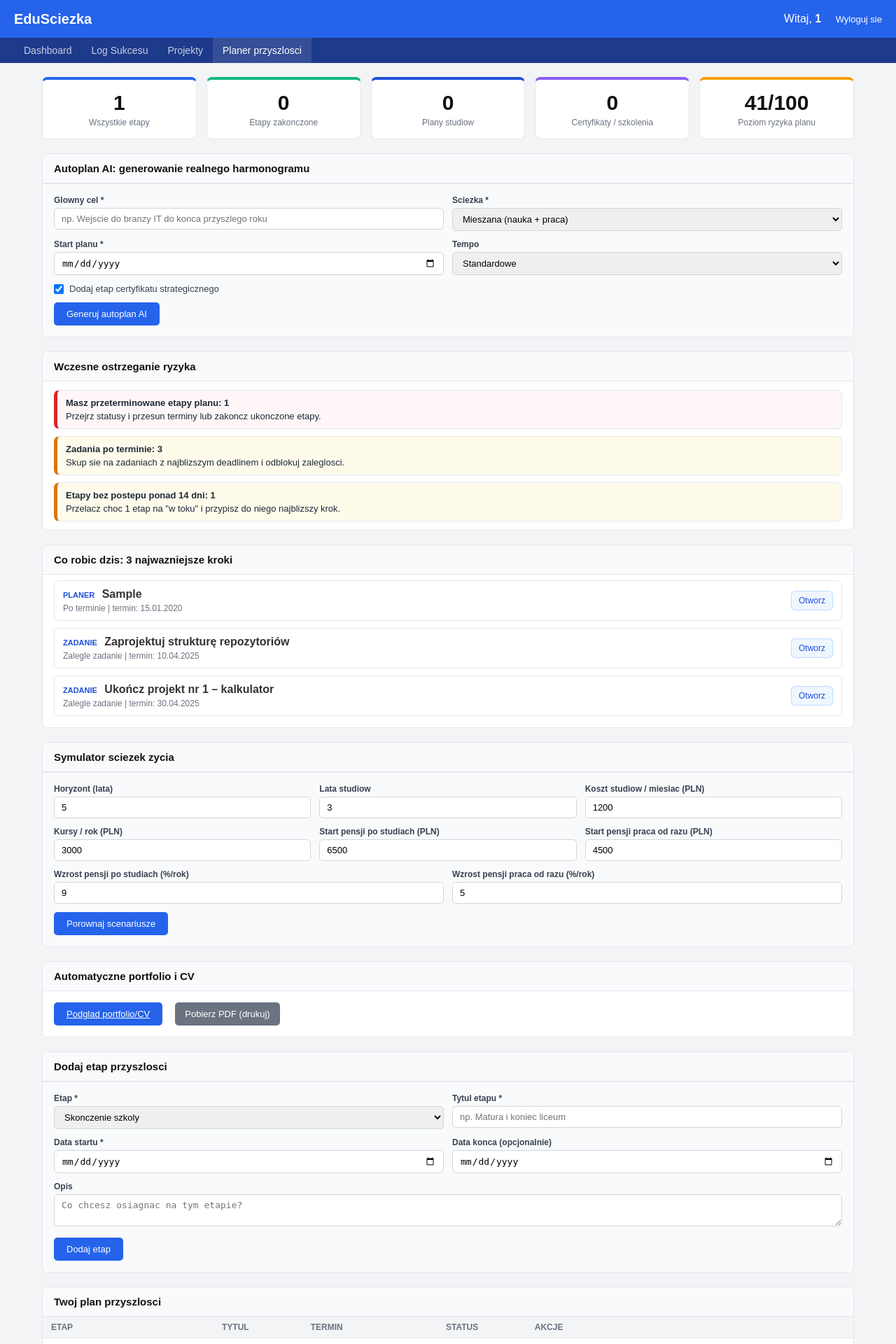
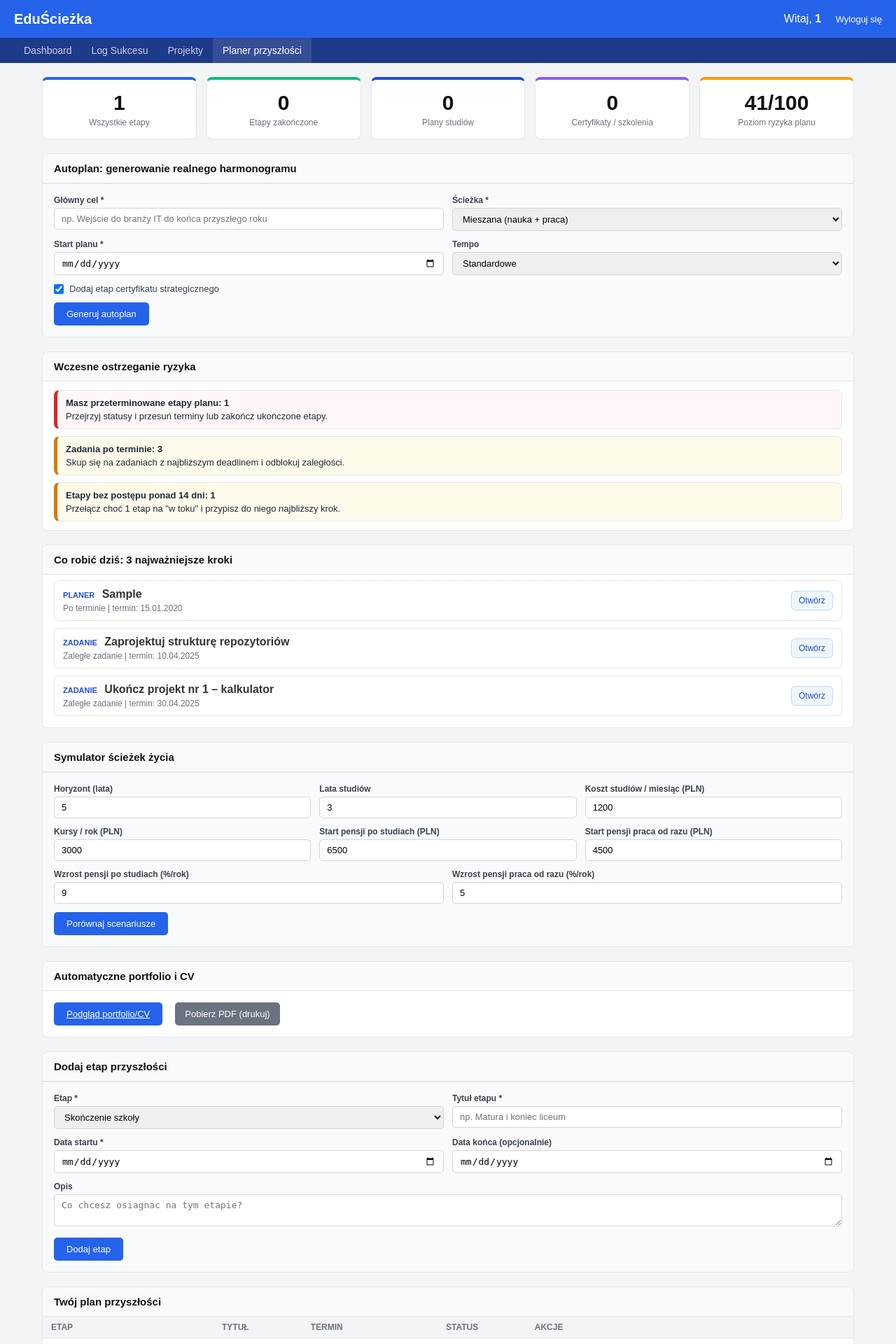
Before and after one commit to NikolosPl/EduSciezka, a PHP site: page /public/template/planer-przyszlosci.php in a window 1280 px wide. Shown: the top 1920 px of the page at 70% size. Run offline with PHP 8.4, Linux system fonts and the light colour scheme; the visitor is signed in with stand-in values (Sample User, id 1); data comes from the database, SQL or seed files in the repository; tables that the repository leaves empty hold one stand-in row (values such as "Sample post").

Commit message:
Dodanie polskich znaków do panelu klienta

```diff
--- a/public/template/planer-przyszlosci.php
+++ b/public/template/planer-przyszlosci.php
@@ -140,10 +140,10 @@ if (isset($_POST['generuj_autoplan'])) {
         }
 
         if ($dodane > 0) {
-            header('Location: planer-przyszlosci.php?msg=sukces:Autoplan wygenerowal ' . $dodane . ' etapow.');
+            header('Location: planer-przyszlosci.php?msg=sukces: Autoplan wygenerował ' . $dodane . ' etapów.');
             exit;
         }
-        $komunikat = 'blad:Nie udalo sie wygenerowac autoplanu.';
+        $komunikat = 'błąd: Nie udało się wygenerować autoplanu.';
     }
 }
 
@@ -225,15 +225,15 @@ if (isset($_POST['dodaj_plan']) || isset($_POST['zapisz_edycje'])) {
     $data_koniec = isset($_POST['data_koniec']) ? mysqli_real_escape_string($polaczenie, $_POST['data_koniec']) : '';
 
     if (!in_array($etap, $etapy_dozwolone, true)) {
-        $komunikat = 'blad:Wybrano niepoprawny etap.';
+        $komunikat = 'błąd: Wybrano niepoprawny etap.';
     } elseif ($tytul === '') {
-        $komunikat = 'blad:Wpisz tytul etapu.';
+        $komunikat = 'błąd: Wpisz tytuł etapu.';
     } elseif (!poprawna_data($data_start)) {
-        $komunikat = 'blad:Podaj poprawna date startu.';
+        $komunikat = 'błąd: Podaj poprawną datę startu.';
     } elseif ($data_koniec !== '' && !poprawna_data($data_koniec)) {
-        $komunikat = 'blad:Podaj poprawna date konca albo zostaw puste.';
+        $komunikat = 'błąd: Podaj poprawną datę końca albo zostaw puste.';
     } elseif ($data_koniec !== '' && $data_koniec < $data_start) {
-        $komunikat = 'blad:Data konca nie moze byc wczesniejsza niz start.';
+        $komunikat = 'błąd: Data końca nie może być wcześniej niż data startu.';
     } else {
         $dk_sql = $data_koniec !== '' ? "'" . $data_koniec . "'" : 'NULL';
 
@@ -244,20 +244,20 @@ if (isset($_POST['dodaj_plan']) || isset($_POST['zapisz_edycje'])) {
                     WHERE id = $pid AND uzytkownik_id = $uid";
 
             if (mysqli_query($polaczenie, $sql)) {
-                header('Location: planer-przyszlosci.php?msg=sukces:Etap zostal zaktualizowany.');
+                header('Location: planer-przyszlosci.php?msg=sukces: Etap został zaktualizowany.');
                 exit;
             } else {
-                $komunikat = 'blad:Nie udalo sie zapisac zmian.';
+                $komunikat = 'błąd: Nie udało się zapisać zmian.';
             }
         } else {
             $sql = "INSERT INTO planer_przyszlosci (uzytkownik_id, etap, tytul, opis, data_start, data_koniec)
                     VALUES ($uid, '$etap', '$tytul', '$opis', '$data_start', $dk_sql)";
 
             if (mysqli_query($polaczenie, $sql)) {
-                header('Location: planer-przyszlosci.php?msg=sukces:Etap zostal dodany.');
+                header('Location: planer-przyszlosci.php?msg=sukces: Etap został dodany.');
                 exit;
             } else {
-                $komunikat = 'blad:Nie udalo sie dodac etapu.';
+                $komunikat = 'błąd: Nie udało się dodać etapu.';
             }
         }
     }
@@ -269,7 +269,7 @@ if (isset($_GET['zmien_status']) && is_numeric($_GET['zmien_status']) && isset($
 
     if (in_array($status, $statusy_dozwolone, true)) {
         mysqli_query($polaczenie, "UPDATE planer_przyszlosci SET status = '$status' WHERE id = $id AND uzytkownik_id = $uid");
-        header('Location: planer-przyszlosci.php?msg=sukces:Status etapu zostal zmieniony.');
+        header('Location: planer-przyszlosci.php?msg=sukces: Status etapu został zmieniony.');
         exit;
     }
 }
@@ -277,7 +277,7 @@ if (isset($_GET['zmien_status']) && is_numeric($_GET['zmien_status']) && isset($
 if (isset($_GET['usun']) && is_numeric($_GET['usun'])) {
     $id = (int) $_GET['usun'];
     mysqli_query($polaczenie, "DELETE FROM planer_przyszlosci WHERE id = $id AND uzytkownik_id = $uid");
-    header('Location: planer-przyszlosci.php?msg=sukces:Etap zostal usuniety.');
+    header('Location: planer-przyszlosci.php?msg=sukces: Etap został usunięty.');
     exit;
 }
 
@@ -370,7 +370,7 @@ if ($przeterminowane_etapy > 0) {
     $alarmy_ryzyka[] = array(
         'typ' => 'wysoki',
         'tytul' => 'Masz przeterminowane etapy planu: ' . $przeterminowane_etapy,
-        'akcja' => 'Przejrz statusy i przesun terminy lub zakoncz ukonczone etapy.'
+        'akcja' => 'Przejrzyj statusy i przesuń terminy lub zakończ ukończone etapy.'
     );
 }
 
@@ -381,7 +381,7 @@ if ($przeterminowane_zadania > 0) {
     $alarmy_ryzyka[] = array(
         'typ' => 'sredni',
         'tytul' => 'Zadania po terminie: ' . $przeterminowane_zadania,
-        'akcja' => 'Skup sie na zadaniach z najblizszym deadlinem i odblokuj zaleglosci.'
+        'akcja' => 'Skup się na zadaniach z najbliższym deadlinem i odblokuj zaległości.'
     );
 }
 
@@ -391,8 +391,8 @@ if ($bez_postepu > 0) {
     $risk_score += $bez_postepu * 5;
     $alarmy_ryzyka[] = array(
         'typ' => 'sredni',
-        'tytul' => 'Etapy bez postepu ponad 14 dni: ' . $bez_postepu,
-        'akcja' => 'Przelacz choc 1 etap na "w toku" i przypisz do niego najblizszy krok.'
+        'tytul' => 'Etapy bez postępu ponad 14 dni: ' . $bez_postepu,
+        'akcja' => 'Przełącz choć 1 etap na "w toku" i przypisz do niego najbliższy krok.'
     );
 }
 
@@ -421,16 +421,16 @@ if ($przeciazony_miesiac) {
     $risk_score += 16;
     $alarmy_ryzyka[] = array(
         'typ' => 'wysoki',
-        'tytul' => 'Przeciazony miesiac ' . $przeciazony_miesiac['miesiac'] . ': ' . $przeciazony_miesiac['ile'] . ' wydarzen',
-        'akcja' => 'Przesun mniej pilne elementy i zostaw max 8-9 kluczowych aktywnosci.'
+        'tytul' => 'Przeciążony miesiąc ' . $przeciazony_miesiac['miesiac'] . ': ' . $przeciazony_miesiac['ile'] . ' wydarzeń',
+        'akcja' => 'Przesuń mniej pilne elementy i zostaw max 8-9 kluczowych aktywności.'
     );
 }
 
 if (count($alarmy_ryzyka) === 0) {
     $alarmy_ryzyka[] = array(
         'typ' => 'niskie',
-        'tytul' => 'Brak krytycznych sygnalow ryzyka.',
-        'akcja' => 'Utrzymuj rytm: aktualizuj statusy i pilnuj tygodniowych priorytetow.'
+        'tytul' => 'Brak krytycznych sygnałów ryzyka.',
+        'akcja' => 'Utrzymuj rytm: aktualizuj statusy i pilnuj tygodniowych priorytetów.'
     );
 }
 
@@ -453,7 +453,7 @@ while ($row = mysqli_fetch_assoc($res_m_plan)) {
         'zrodlo' => 'Planer',
         'tytul' => $row['tytul'],
         'termin' => $data_docelowa,
-        'powod' => $dni < 0 ? 'Po terminie' : ($dni === 0 ? 'Dzis termin' : 'Najblizszy krok planu'),
+        'powod' => $dni < 0 ? 'Po terminie' : ($dni === 0 ? 'Dziś termin' : 'Najbliższy krok planu'),
         'score' => $score,
         'link' => 'planer-przyszlosci.php?edytuj=' . (int) $row['id']
     );
@@ -471,7 +471,7 @@ while ($row = mysqli_fetch_assoc($res_m_zad)) {
         'zrodlo' => 'Zadanie',
         'tytul' => $row['tytul'],
         'termin' => $termin,
-        'powod' => $dni < 0 ? 'Zalegle zadanie' : ($dni === 0 ? 'Deadline dzis' : 'Nadchodzacy deadline'),
+        'powod' => $dni < 0 ? 'Zaległe zadanie' : ($dni === 0 ? 'Deadline dziś' : 'Nadchodzący deadline'),
         'score' => $score,
         'link' => 'dashboard.php'
     );
@@ -489,7 +489,7 @@ while ($row = mysqli_fetch_assoc($res_m_ter)) {
         'zrodlo' => 'Termin',
         'tytul' => $row['przedmiot'],
         'termin' => $termin,
-        'powod' => $dni < 0 ? 'Termin szkolny miniony' : ($dni === 0 ? 'Termin dzis' : 'Nadchodzacy termin'),
+        'powod' => $dni < 0 ? 'Termin szkolny miniony' : ($dni === 0 ? 'Termin dziś' : 'Nadchodzący termin'),
         'score' => $score,
         'link' => 'dashboard.php'
     );
@@ -517,17 +517,17 @@ $etykiety_etapow = array(
 
 <head>
     <meta charset="UTF-8">
-    <title>EduSciezka - Planer przyszlosci</title>
+    <title>EduŚcieżka - Planer przyszlosci</title>
     <link rel="stylesheet" href="../style/planer-przyszlosci-style.css">
 </head>
 
 <body>
 
     <div class="pasek">
-        <div class="logo">EduSciezka</div>
+        <div class="logo">EduŚcieżka</div>
         <div>
             Witaj, <strong><?php echo htmlspecialchars($imie); ?></strong>
-            <a href="wyloguj.php">Wyloguj sie</a>
+            <a href="wyloguj.php">Wyloguj się</a>
         </div>
     </div>
 
@@ -535,7 +535,7 @@ $etykiety_etapow = array(
         <a href="dashboard.php">Dashboard</a>
         <a href="logi.php">Log Sukcesu</a>
         <a href="projekty.php">Projekty</a>
-        <a href="planer-przyszlosci.php" class="aktywny">Planer przyszlosci</a>
+        <a href="planer-przyszlosci.php" class="aktywny">Planer przyszłości</a>
     </div>
 
     <div class="tresc">
@@ -559,11 +559,11 @@ $etykiety_etapow = array(
             </div>
             <div class="karta-stat zielona">
                 <div class="liczba"><?php echo $stat_done; ?></div>
-                <div class="etykieta">Etapy zakonczone</div>
+                <div class="etykieta">Etapy zakończone</div>
             </div>
             <div class="karta-stat granatowa">
                 <div class="liczba"><?php echo $stat_study; ?></div>
-                <div class="etykieta">Plany studiow</div>
+                <div class="etykieta">Plany studiów</div>
             </div>
             <div class="karta-stat fioletowa">
                 <div class="liczba"><?php echo $stat_cert; ?></div>
@@ -577,22 +577,22 @@ $etykiety_etapow = array(
 
         <div class="sekcja">
             <div class="sekcja-naglowek">
-                <h2>Autoplan AI: generowanie realnego harmonogramu</h2>
+                <h2>Autoplan: generowanie realnego harmonogramu</h2>
             </div>
             <div class="formularz-dodaj">
                 <form method="POST">
                     <div class="rzad-pol">
                         <div class="pole">
-                            <label>Glowny cel *</label>
+                            <label>Główny cel *</label>
                             <input type="text" name="auto_cel"
-                                placeholder="np. Wejscie do branzy IT do konca przyszlego roku" required>
+                                placeholder="np. Wejście do branży IT do końca przyszłego roku" required>
                         </div>
                         <div class="pole">
-                            <label>Sciezka *</label>
+                            <label>Ścieżka *</label>
                             <select name="auto_sciezka" required>
                                 <option value="studia">Studia -> praca</option>
                                 <option value="praca">Praca od razu</option>
-                                <option value="gap">Gap year + rozwoj</option>
+                                <option value="gap">Gap year + rozwój</option>
                                 <option value="mieszana" selected>Mieszana (nauka + praca)</option>
                             </select>
                         </div>
@@ -614,7 +614,7 @@ $etykiety_etapow = array(
                         <label class="checkbox-line"><input type="checkbox" name="auto_certyfikat" value="1" checked>
                             Dodaj etap certyfikatu strategicznego</label>
                     </div>
-                    <button type="submit" name="generuj_autoplan" class="btn-dodaj">Generuj autoplan AI</button>
+                    <button type="submit" name="generuj_autoplan" class="btn-dodaj">Generuj autoplan</button>
                 </form>
             </div>
         </div>
@@ -635,11 +635,11 @@ $etykiety_etapow = array(
 
         <div class="sekcja">
             <div class="sekcja-naglowek">
-                <h2>Co robic dzis: 3 najwazniejsze kroki</h2>
+                <h2>Co robić dziś: 3 najważniejsze kroki</h2>
             </div>
             <div class="mission-wrap">
                 <?php if (count($misje_dnia) === 0): ?>
-                    <div class="pusta-tabela">Brak pilnych krokow na dzis. Mozesz zaplanowac nowe etapy.</div>
+                    <div class="pusta-tabela">Brak pilnych kroków na dziś. Możesz zaplanować nowe etapy.</div>
                 <?php else: ?>
                     <?php foreach ($misje_dnia as $misja): ?>
                         <div class="mission-item">
@@ -650,7 +650,7 @@ $etykiety_etapow = array(
                                     <?php echo htmlspecialchars(date('d.m.Y', strtotime($misja['termin']))); ?>
                                 </div>
                             </div>
-                            <a href="<?php echo htmlspecialchars($misja['link']); ?>" class="btn-mission">Otworz</a>
+                            <a href="<?php echo htmlspecialchars($misja['link']); ?>" class="btn-mission">Otwórz</a>
                         </div>
                     <?php endforeach; ?>
                 <?php endif; ?>
@@ -659,7 +659,7 @@ $etykiety_etapow = array(
 
         <div class="sekcja">
             <div class="sekcja-naglowek">
-                <h2>Symulator sciezek zycia</h2>
+                <h2>Symulator ścieżek życia</h2>
             </div>
             <div class="formularz-dodaj">
                 <form method="POST">
@@ -669,11 +669,11 @@ $etykiety_etapow = array(
                             <input type="number" name="sim_horyzont_lat" min="2" max="10" value="5">
                         </div>
                         <div class="pole">
-                            <label>Lata studiow</label>
+                            <label>Lata studiów</label>
                             <input type="number" name="sim_lata_studiow" min="1" max="6" value="3">
                         </div>
                         <div class="pole">
-                            <label>Koszt studiow / miesiac (PLN)</label>
+                            <label>Koszt studiów / miesiąc (PLN)</label>
                             <input type="number" name="sim_koszt_studia_msc" min="0" step="50" value="1200">
                         </div>
                     </div>
@@ -701,7 +701,7 @@ $etykiety_etapow = array(
                             <input type="number" name="sim_wzrost_praca" min="0" max="100" step="0.5" value="5">
                         </div>
                     </div>
-                    <button type="submit" name="licz_symulacje" class="btn-dodaj">Porownaj scenariusze</button>
+                    <button type="submit" name="licz_symulacje" class="btn-dodaj">Porównaj scenariusze</button>
                 </form>
 
                 <?php if ($symulacja): ?>
@@ -711,10 +711,10 @@ $etykiety_etapow = array(
                         </div>
                         <table>
                             <tr>
-                                <th>Sciezka</th>
+                                <th>Ścieżka</th>
                                 <th>Bilans finansowy (PLN)</th>
                                 <th>Ryzyko</th>
-                                <th>Czas do regularnego dochodu</th>
+                                <th>Czas do uzyskania regularnych dochodów</th>
                             </tr>
                             <?php foreach ($symulacja['scenariusze'] as $s): ?>
                                 <tr>
@@ -735,7 +735,7 @@ $etykiety_etapow = array(
                 <h2>Automatyczne portfolio i CV</h2>
             </div>
             <div class="cv-actions">
-                <a class="btn-dodaj" href="portfolio-cv.php" target="_blank" rel="noopener">Podglad portfolio/CV</a>
+                <a class="btn-dodaj" href="portfolio-cv.php" target="_blank" rel="noopener">Podgląd portfolio/CV</a>
                 <a class="btn-drugi" href="portfolio-cv.php?print=1" target="_blank" rel="noopener">Pobierz PDF
                     (drukuj)</a>
             </div>
@@ -743,7 +743,7 @@ $etykiety_etapow = array(
 
         <div class="sekcja">
             <div class="sekcja-naglowek">
-                <h2><?php echo $plan_do_edycji ? 'Edytuj etap przyszlosci' : 'Dodaj etap przyszlosci'; ?></h2>
+                <h2><?php echo $plan_do_edycji ? 'Edytuj etap przyszłości' : 'Dodaj etap przyszłości'; ?></h2>
             </div>
 
             <div class="formularz-dodaj widoczny">
@@ -755,10 +755,10 @@ $etykiety_etapow = array(
                         <div class="pole">
                             <label>Etap *</label>
                             <select name="etap" required>
-                                <option value="szkola_koniec" <?php echo ($plan_do_edycji && $plan_do_edycji['etap'] === 'szkola_koniec') ? 'selected' : ''; ?>>Skonczenie szkoly
+                                <option value="szkola_koniec" <?php echo ($plan_do_edycji && $plan_do_edycji['etap'] === 'szkola_koniec') ? 'selected' : ''; ?>>Skończenie szkoły
                                 </option>
                                 <option value="studia" <?php echo ($plan_do_edycji && $plan_do_edycji['etap'] === 'studia') ? 'selected' : ''; ?>>Studia</option>
-                                <option value="brak_studiow" <?php echo ($plan_do_edycji && $plan_do_edycji['etap'] === 'brak_studiow') ? 'selected' : ''; ?>>Brak studiow
+                                <option value="brak_studiow" <?php echo ($plan_do_edycji && $plan_do_edycji['etap'] === 'brak_studiow') ? 'selected' : ''; ?>>Brak studiów
                                 </option>
                                 <option value="praca" <?php echo ($plan_do_edycji && $plan_do_edycji['etap'] === 'praca') ? 'selected' : ''; ?>>Praca</option>
                                 <option value="certyfikat_szkolenie" <?php echo ($plan_do_edycji && $plan_do_edycji['etap'] === 'certyfikat_szkolenie') ? 'selected' : ''; ?>>Certyfikat /
@@ -766,7 +766,7 @@ $etykiety_etapow = array(
                             </select>
                         </div>
                         <div class="pole">
-                            <label>Tytul etapu *</label>
+                            <label>Tytuł etapu *</label>
                             <input type="text" name="tytul" placeholder="np. Matura i koniec liceum"
                                 value="<?php echo $plan_do_edycji ? htmlspecialchars($plan_do_edycji['tytul']) : ''; ?>"
                                 required>
@@ -781,7 +781,7 @@ $etykiety_etapow = array(
                                 required>
                         </div>
                         <div class="pole">
-                            <label>Data konca (opcjonalnie)</label>
+                            <label>Data końca (opcjonalnie)</label>
                             <input type="date" name="data_koniec"
                                 value="<?php echo ($plan_do_edycji && $plan_do_edycji['data_koniec']) ? htmlspecialchars($plan_do_edycji['data_koniec']) : ''; ?>">
                         </div>
@@ -807,16 +807,16 @@ $etykiety_etapow = array(
 
         <div class="sekcja">
             <div class="sekcja-naglowek">
-                <h2>Twoj plan przyszlosci</h2>
+                <h2>Twój plan przyszłości</h2>
             </div>
             <div style="padding:0">
                 <?php if (!$wynik_planera || mysqli_num_rows($wynik_planera) == 0): ?>
-                    <div class="pusta-tabela">Brak etapow. Dodaj pierwszy krok i rozpisz swoja sciezke.</div>
+                    <div class="pusta-tabela">Brak etapów. Dodaj pierwszy krok i rozpisz swoją ścieżkę.</div>
                 <?php else: ?>
                     <table>
                         <tr>
                             <th>Etap</th>
-                            <th>Tytul</th>
+                            <th>Tytuł</th>
                             <th>Termin</th>
                             <th>Status</th>
                             <th>Akcje</th>
@@ -858,14 +858,14 @@ $etykiety_etapow = array(
                                     <?php endif; ?>
                                     <?php if ($plan['status'] != 'zakonczone'): ?>
                                         <a class="akcja akcja-zakoncz"
-                                            href="planer-przyszlosci.php?zmien_status=<?php echo $plan['id']; ?>&status=zakonczone">Zakoncz</a>
+                                            href="planer-przyszlosci.php?zmien_status=<?php echo $plan['id']; ?>&status=zakonczone">Zakończ</a>
                                     <?php endif; ?>
                                     <?php if ($plan['status'] != 'plan'): ?>
                                         <a class="akcja akcja-plan"
                                             href="planer-przyszlosci.php?zmien_status=<?php echo $plan['id']; ?>&status=plan">Plan</a>
                                     <?php endif; ?>
                                     <a class="akcja akcja-usun" href="planer-przyszlosci.php?usun=<?php echo $plan['id']; ?>"
-                                        onclick="return confirm('Usunac ten etap?')">Usun</a>
+                                        onclick="return confirm('Usunac ten etap?')">Usuń</a>
                                 </td>
                             </tr>
                         <?php endwhile; ?>
@@ -876,7 +876,7 @@ $etykiety_etapow = array(
 
         <div class="sekcja">
             <div class="sekcja-naglowek kalendarz-top">
-                <h2>Kalendarz planu, zadan i terminow</h2>
+                <h2>Kalendarz planu, zadań i terminów</h2>
                 <div class="kalendarz-sterowanie">
                     <button type="button" id="prevMonth" class="btn-nav">&lt;</button>
                     <strong id="monthLabel"></strong>
@@ -885,14 +885,14 @@ $etykiety_etapow = array(
             </div>
 
             <div class="filtry-kalendarza">
-                <label><input type="checkbox" id="filtr-planer" checked> Planer przyszlosci</label>
+                <label><input type="checkbox" id="filtr-planer" checked> Planer przyszłości</label>
                 <label><input type="checkbox" id="filtr-zadanie" checked> Zadania</label>
                 <label><input type="checkbox" id="filtr-termin" checked> Terminy szkolne</label>
-                <label><input type="checkbox" id="filtr-zakonczone" checked> Pokaz zakonczone</label>
+                <label><input type="checkbox" id="filtr-zakonczone" checked> Pokaż zakończone</label>
             </div>
 
             <div class="legend">
-                <span class="legend-item legend-planer">Planer przyszlosci</span>
+                <span class="legend-item legend-planer">Planer przyszłości</span>
                 <span class="legend-item legend-zadanie">Zadanie</span>
                 <span class="legend-item legend-termin">Termin szkolny</span>
             </div>
@@ -904,8 +904,8 @@ $etykiety_etapow = array(
     <script>
         const wydarzenia = <?php echo $kalendarz_json ? $kalendarz_json : '[]'; ?>;
         const nazwyMiesiecy = [
-            'Styczen', 'Luty', 'Marzec', 'Kwiecien', 'Maj', 'Czerwiec',
-            'Lipiec', 'Sierpien', 'Wrzesien', 'Pazdziernik', 'Listopad', 'Grudzien'
+            'Styczeń', 'Luty', 'Marzec', 'Kwiecień', 'Maj', 'Czerwiec',
+            'Lipiec', 'Sierpień', 'Wrzesień', 'Październik', 'Listopad', 'Grudzień'
         ];
 
         let widok = new Date();
@@ -944,7 +944,7 @@ $etykiety_etapow = array(
             const grid = document.getElementById('calendarGrid');
             grid.innerHTML = '';
 
-            ['Pon', 'Wt', 'Sr', 'Czw', 'Pt', 'Sob', 'Niedz'].forEach(function (dzien) {
+            ['Pon', 'Wt', 'Śr', 'Czw', 'Pt', 'Sob', 'Niedż'].forEach(function (dzien) {
                 const nag = document.createElement('div');
                 nag.className = 'dow';
                 nag.textContent = dzien;
```
Also changed, not shown: public/template/dashboard.php (+15 -15 lines), public/template/logi.php (+10 -10 lines), public/template/projekty.php (+11 -11 lines).
